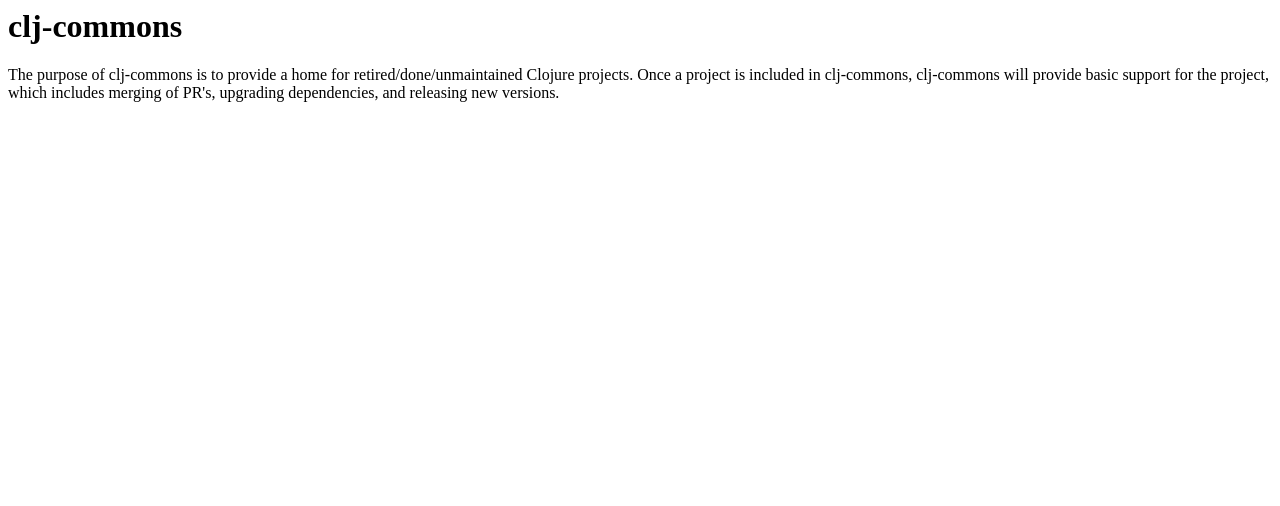
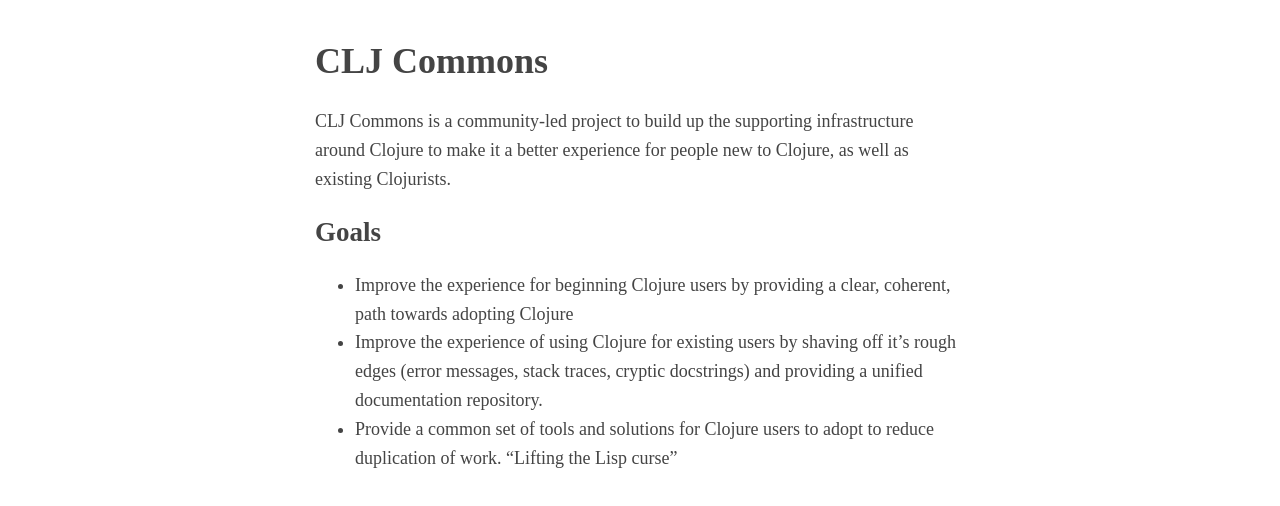
Before and after one commit to clj-commons/clj-commons.github.io, a plain HTML site: page index.html in a window 1280 px wide. Drawn offline with Linux system fonts and the light colour scheme.

Commit message:
Update goals and add some basic styling

```diff
--- a/index.html
+++ b/index.html
@@ -1,5 +1,41 @@
-<h1>clj-commons</h1>
+<head>
+    <style type="text/css">
+        body {
+            margin: 40px auto;
+            max-width: 650px;
+            line-height: 1.6;
+            font-size: 18px;
+            color: #444;
+            padding: 0 10px
+        }
 
-The purpose of clj-commons is to provide a home for retired/done/unmaintained Clojure projects.
-Once a project is included in clj-commons, clj-commons will provide basic support for the project,
-which includes merging of PR's, upgrading dependencies, and releasing new versions.
+        h1,
+        h2,
+        h3 {
+            line-height: 1.2
+        }
+    </style>
+</head>
+
+<body>
+    <h1>CLJ Commons</h1>
+
+    <p>CLJ Commons is a community-led project to build up the supporting infrastructure around Clojure to make it a
+        better experience for people new to Clojure, as well as existing Clojurists.</p>
+
+    <h2>Goals</h2>
+
+    <ul>
+        <li>
+            Improve the experience for beginning Clojure users by providing a clear, coherent, path towards adopting
+            Clojure
+        </li>
+        <li>Improve the experience of using Clojure for existing users by shaving off it’s rough edges (error messages,
+            stack traces, cryptic docstrings) and providing a unified documentation repository.
+        </li>
+        <li>Provide a common set of tools and solutions for Clojure users to adopt to reduce duplication of work.
+            “Lifting the Lisp curse”
+        </li>
+    </ul>
+
+</body>
```
